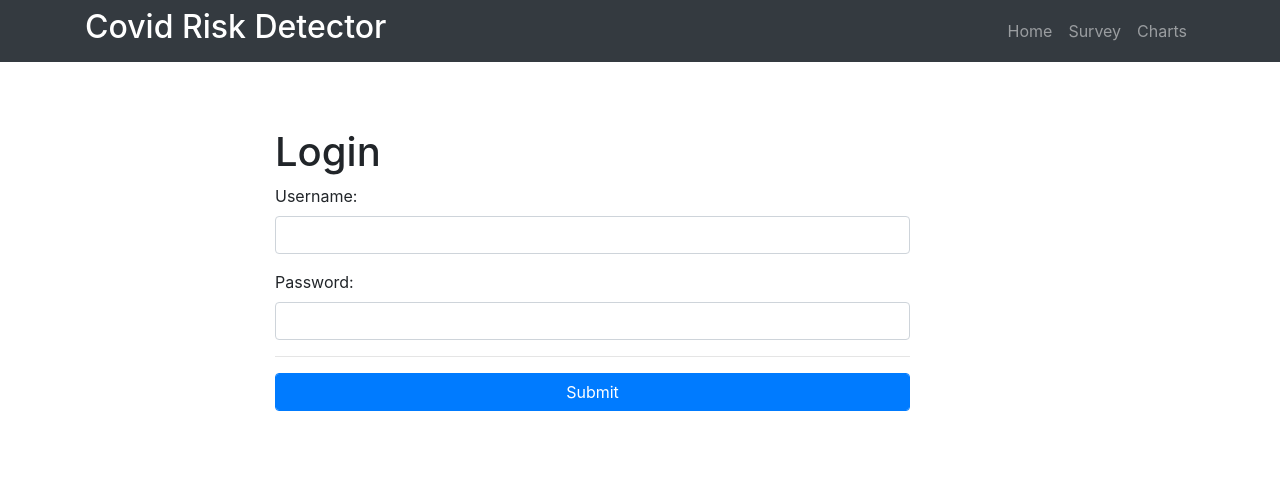
After one commit to rjpadilla/Covid-Risk-Detector, a Flask app: page /login in a window 1280 px wide. The commit adds this page. Shown: the top 482 px of the page. Run offline with Flask 2, Linux system fonts and the light colour scheme; parts of the project's set-up code (start-up, migrations or seed data) failed here and were passed over; some libraries are stand-ins or nearby versions.

Commit message:
added login and logout

```diff
--- a/application.py
+++ b/application.py
@@ -1,7 +1,8 @@
 """
 comorbidity-ml: a webapplication to the users the chance of morbidity
 """
-from flask import Flask, render_template, request
+from flask import Flask, render_template, request,session
+from checker import check_logged_in, home_logged_in, wrong_info
 import joblib
 import numpy as np
 import pandas as pd
@@ -15,7 +16,11 @@ lr_cv_model = joblib.load("data/comorbid-trained-model.pkl")
 application = Flask(__name__)
 
 
+application.secret_key = "notasecret"
+
+
 @application.route("/")
+@home_logged_in
 def home():
     """
     Function: home
@@ -25,7 +30,40 @@ def home():
     return render_template("home.html")
 
 
+@application.route("/login")
+def login():
+    """
+    Function: login
+    Input: none
+    Returns: The login page of the webapplication
+    """
+    return render_template("login.html")
+
+
+@application.route("/check", methods=['POST'])
+@wrong_info
+def check():
+    """
+    Function: check
+    Input: none
+    Returns: Check username and password
+    """
+    session['logged_in'] = True
+    return render_template("home.html")
+
+
+@application.route("/logout", methods=['POST'])
+def logout():
+    """
+    Function: logout
+    Input: none
+    Returns: logout session
+    """
+    session.pop('logged_in')
+    return render_template("login.html")
+
 @application.route("/survey")
+@check_logged_in
 def survey():
     """
     Function: entry
@@ -70,4 +108,4 @@ def charts() -> render_template:
 
 
 if __name__ == "__main__":
-    application.run()
+    application.run(debug=True)
--- a/templates/base.html
+++ b/templates/base.html
@@ -39,6 +39,18 @@
   </nav>
 
   <div class="container">
+  {% with messages = get_flashed_messages(with_categories=True) %}
+      {% if messages %}
+          {% for type, content in messages %}
+              <div class="alert alert-{{ type }} alert-dismissible my-4" role="alert">
+                  <button type="button" class="close" data-dismiss="alert" aria-label="Close">
+                    <span aria-hidden="true">&times;</span>
+                  </button>
+                  {{ content }}
+              </div>
+          {% endfor %}
+      {% endif %}
+  {% endwith %}
   {% block content %}{% endblock %}
   </div>
 
--- /dev/null
+++ b/templates/login.html
@@ -0,0 +1,23 @@
+{% extends 'base.html' %}
+
+{% block content %}
+  <div class="row">
+    <div class="col-lg-7 offset-lg-2 my-5">
+      <div class="my-4">
+        <h1>Login</h1>
+        <form method="POST", action="/check">
+          <div class="form-group">
+            <label name="username">Username:</label>
+            <input type="text" name="username" class="form-control">
+          </div>
+          <div class="form-group">
+            <label name="password">Password:</label>
+            <input type="password" name="password" class="form-control">
+          </div>
+          <hr>
+          <input class="btn btn-primary form-control" type="submit" value="Submit">
+        </form>
+      </div>
+    </div>
+  </div>
+{% endblock %}
```
Also changed, not shown: checker.py (added, +34 -0 lines), templates/home.html (+5 -7 lines).
